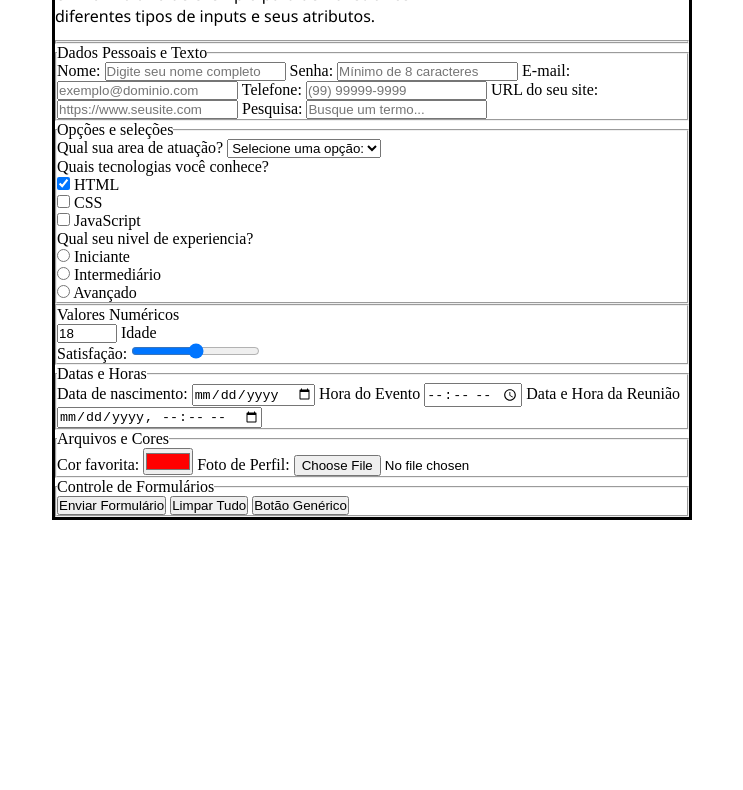
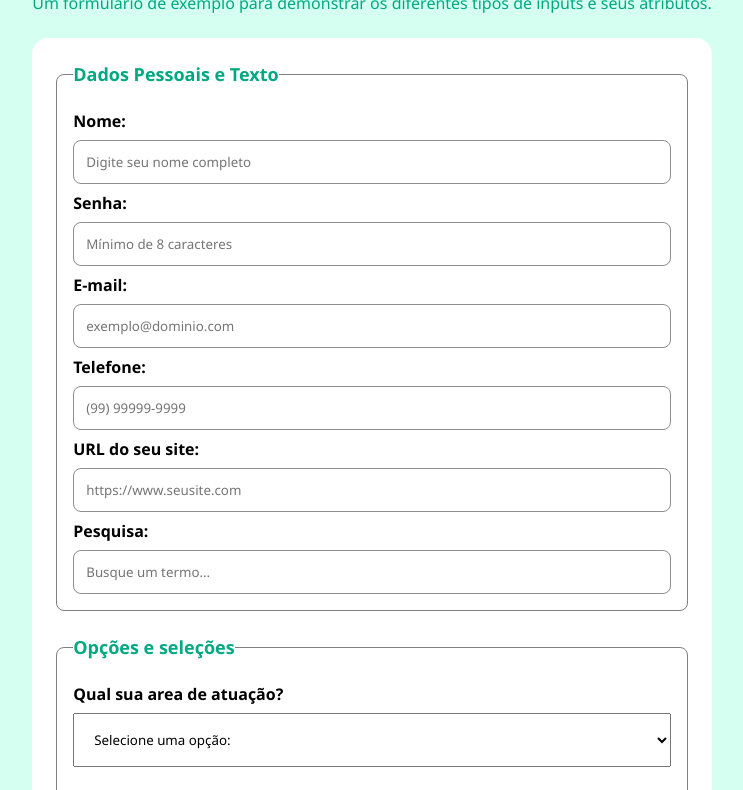
Before and after one commit to migueldinois/HTML-Inputs, a website: page index.html in a window 1280 px wide. Shown: the part 99-889 px from the top of the page, without its empty margins (268-1011 px from the left). Before the commit the page ends 800 px from the top, so only its background shows below. Drawn offline with Linux system fonts and the light colour scheme.

Commit message:
Css Aplicado a pagina

```diff
--- a/index.html
+++ b/index.html
@@ -18,12 +18,6 @@
 
         <!-- Indica que será um formulário de envio de dados (servidor) -->
         <form class="input-catalog-form">
-
-            <section class="form-section">
-                <!-- Cria agrupamentos no formulário -->
-                <fieldset class="form-group">
-                </fieldset>
-            </section>
 
 
             <!-- Formulario dados pessoais -->
@@ -71,7 +65,7 @@
                     </select>
 
                     <!-----------------------Opções------------------------>
-                    <p class="check-box">Quais tecnologias você conhece?</p>
+                    <p class="form-label">Quais tecnologias você conhece?</p>
                     <div class="form-check">
                         <input checked type="checkbox" name="tecnologia" id="html" value="html" class="form-input" />
                         <label for="html" class="form-label">HTML</label>
@@ -86,7 +80,7 @@
                     </div>
 
 
-                    <p class="check-box"> Qual seu nivel de experiencia?</p>
+                    <p class="form-label"> Qual seu nivel de experiencia?</p>
 
                     <div class="form-check">
                         <input type="radio" name="experiencia" id="Iniciante" class="form-input" />
--- a/style.css
+++ b/style.css
@@ -6,25 +6,161 @@
 
 
 body {
+    background-color: rgb(212, 255, 241);
     display: flex;
     justify-content: center;
-    padding-top: 30px;
+    align-items: center;
+    min-height: 100vh;
+
+}
+/* Container principal */
+.main-container {
+    display: flex;
+    justify-content: center;
+    flex-direction: column;
+    align-items: center;
+    border: 1vh  rgb(0, 0, 0);
+    min-width: 60vh;
+    min-height: 100vh;
+    gap: 1vh;
 }
 
-.main-container  {
-    border: 3px solid rgb(0, 0, 0);
-    width: 50%;
+/* Títulos */
+.main-container > h1 {
+    font-family: 'Segoe UI', Tahoma, Geneva, Verdana, sans-serif;
+    color: rgb(0, 169, 130);
+    margin-top: 5vh;
+}
+
+/* Descrição */
+.main-container > p {
+    font-family: 'Segoe UI', Tahoma, Geneva, Verdana, sans-serif;
+    color: rgb(0, 169, 130);
+    margin: 0 auto 30px auto;
+    text-align: center;
+    margin-bottom: 2vh;
+}
+
+/* Formulário */
+.input-catalog-form {
+    display: flex;
+    flex-direction: column;
+    width: 100%;
+    background-color: white;
+    padding: 3vh;
+    gap: 3vh;
+    border-radius: 2vh;
+    box-shadow: ;
+}
+
+/* Seções do formulário */
+.form-section {
+    display: flex;
+    flex-direction: column;
 
 }
 
-.titulo {
-    font-family: 'Segoe UI', Tahoma, Geneva, Verdana, sans-serif;
-    color: rgb(255, 0, 0);
+/* Grupos de itens do formulário */
+.form-group {
+    padding: 2vh;
+    border: 0.1vh solid grey;
+    border-radius: 1vh;
+
 }
 
-.descricao {
-    padding-top: 1%;
-    padding-bottom: 2%;
-    width: 60%;
+/* Títulos dos grupos */
+.form-group-title {
+    display: flex;
     font-family: 'Segoe UI', Tahoma, Geneva, Verdana, sans-serif;
+    font-weight: bold;
+    color: rgb(0, 169, 130);
+    font-size: 18px;
+
 }
+/* Labels dos campos */
+.form-label {
+    display: flex;
+    font-family: 'Segoe UI', Tahoma, Geneva, Verdana, sans-serif;
+    color: black;
+    font-weight: bold;
+    margin-bottom: 1vh;
+    margin-top: 1vh;
+}
+
+/* Campos de entrada */
+.form-input {
+    width: 100%;
+    padding: 1.5vh;
+    font-family: 'Segoe UI', Tahoma, Geneva, Verdana, sans-serif;
+    border: 0.1vh solid rgb(142, 142, 142);
+    border-radius: 1vh;
+}
+
+.form-check {
+
+}
+
+.form-check input {
+
+}
+/* Controles do formulário */
+.form-controls {
+
+}
+
+/* Botões do formulário */
+.form-button {
+
+}
+
+/* Botão de envio */
+.submit-button {
+    padding: 2vh;
+    background-color: rgb(0, 85, 255);
+    color: white;
+    font-family: 'Segoe UI', Tahoma, Geneva, Verdana, sans-serif;
+    border: none;
+}
+
+/* Botão de reset */
+.reset-button {
+    padding: 2vh;
+    background-color: rgb(93, 93, 93);
+    color: white;
+    font-family: 'Segoe UI', Tahoma, Geneva, Verdana, sans-serif;
+    border: none;
+}
+
+/* Botão de action */
+.action-button {
+    padding: 2vh;
+    background-color: green;
+    color: white;
+    font-family: 'Segoe UI', Tahoma, Geneva, Verdana, sans-serif;
+    border: none;
+}
+.form-select {
+    padding: 2vh;
+    width: 100%;
+    font-family: 'Segoe UI', Tahoma, Geneva, Verdana, sans-serif;
+    color: black;
+    margin-bottom: 2vh;
+}
+
+.form-check {
+    display: flex;
+    align-items: center;
+    margin-bottom: 1vh;
+    gap: 1.5vh;
+}
+
+.form-check-label {
+    font-family: 'Segoe UI', Tahoma, Geneva, Verdana, sans-serif;
+    color: black;
+    margin-left: 1vh;
+}
+
+.form-check input {
+    width: 2vh;
+    height: 2vh;
+}
```
Also changed, not shown: cadastro-sucesso.html (+17 -1 lines).
